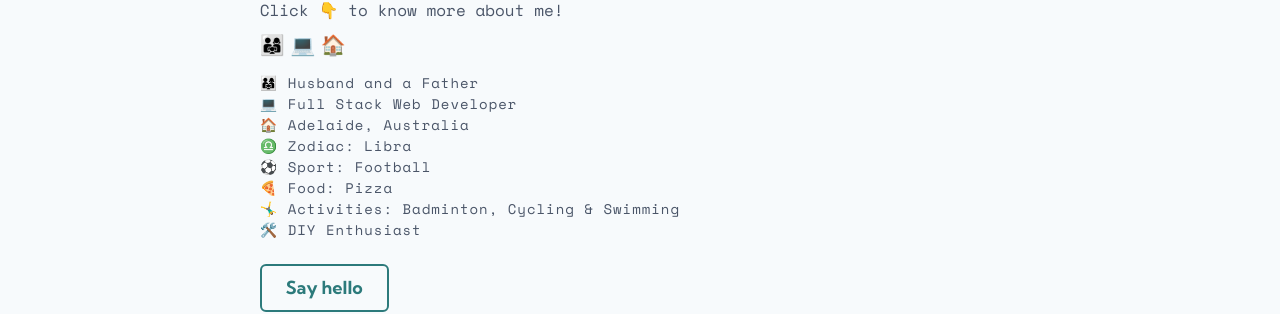
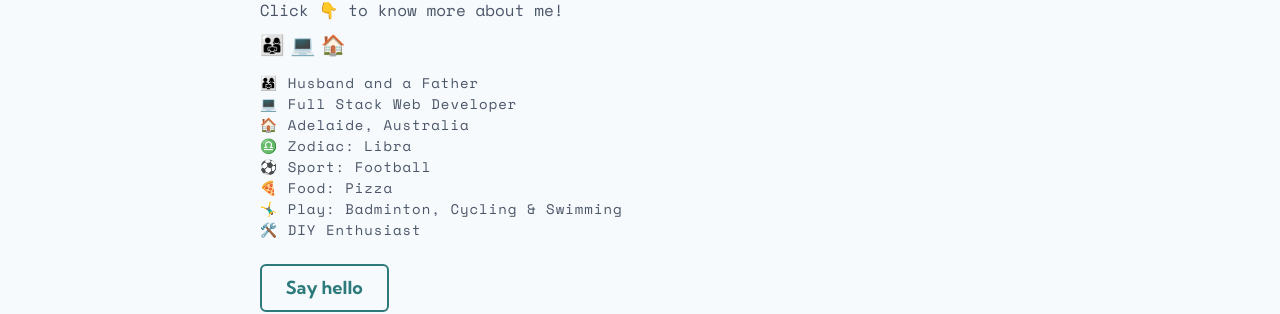
Before and after one commit to himanshu-sxna/hellohimanshu.com, a Next.js app: page / in a window 1280 px wide. Both pictures are taken after a click on the button "👨‍👩‍👧 💻 🏠". Shown: the part 334-648 px from the top of the page. Built offline with nearby package versions, Linux system fonts and the light colour scheme.

Commit message:
fixed typo

```diff
--- a/components/About.js
+++ b/components/About.js
@@ -43,7 +43,7 @@ const AboutSection = () => {
                         <br/>
                         🍕 Food: Pizza
                         <br/>
-                        🤸‍♂️ Activities: Badminton, Cycling & Swimming
+                        🤸‍♂️ Play: Badminton, Cycling & Swimming
                         <br/>
                         🛠️ DIY Enthusiast
                         <br/>
```
